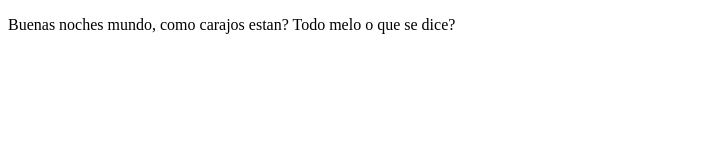
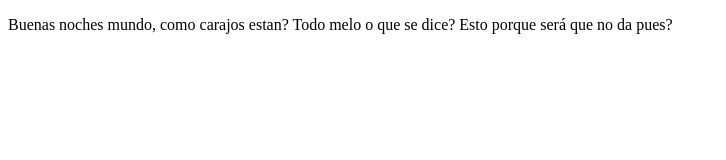
Before and after one commit to DanielAristizabalMayo/ProyectoProgramacion, a plain HTML site: page index.html in a window 1280 px wide. Shown: the whole page, without its empty margins (0-726 px from the left). Drawn offline with Linux system fonts and the light colour scheme.

Commit message:
cambios agregamos en GitHub

```diff
--- a/index.html
+++ b/index.html
@@ -10,7 +10,8 @@
 <body>
     <p>
         Buenas noches mundo, como carajos estan?
-        Todo melo o que se dice?
+        Todo melo o que se dice? Esto porque será que no da pues?
+
 
     </p>
 
```
